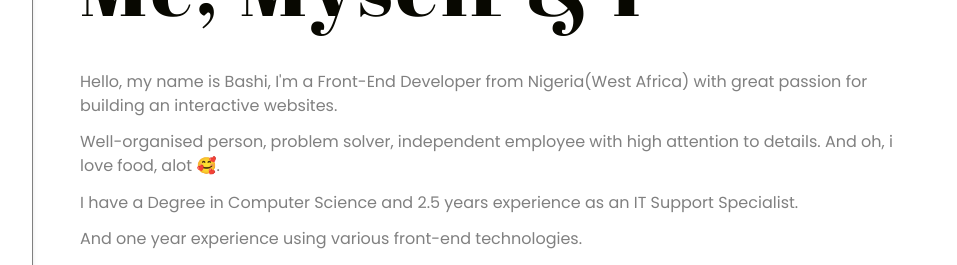
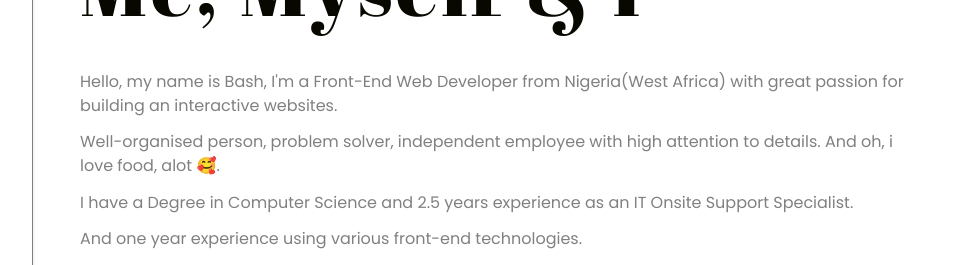
Before and after one commit to SharafaCode/protfolio, a React (Vite) app: page /about in a window 1280 px wide. Shown: the part 329-594 px from the top of the page, without its empty margins (307-1264 px from the left). Built offline with nearby package versions, Linux system fonts and the light colour scheme.

Commit message:
change made

```diff
--- a/src/conponents/About.jsx
+++ b/src/conponents/About.jsx
@@ -38,7 +38,7 @@ const About = () => {
                  <div className=' flex flex-col gap-5 text-gray_color text-sm'>
                     <p>
 
-                    Hello, my name is Bashi, I'm a Front-End Developer from Nigeria(West Africa) with great passion for building an interactive websites.
+                    Hello, my name is Bash, I'm a Front-End Web Developer from Nigeria(West Africa) with great passion for building an interactive websites.
 
                     </p>
 
@@ -47,7 +47,7 @@ const About = () => {
                     Well-organised person, problem solver, independent employee with high attention to details. And oh, i love food, alot 🥰.
                     </p>
                     <p>
-                    I have a Degree in Computer Science and 2.5 years experience as an IT Support Specialist.
+                    I have a Degree in Computer Science and 2.5 years experience as an IT Onsite Support Specialist.
                     </p>
                     <p>
                      And one year experience using various front-end technologies.
--- a/src/conponents/CTA.jsx
+++ b/src/conponents/CTA.jsx
@@ -35,8 +35,8 @@ const CTA = () => {
                             return (
                                 <React.Fragment key={index}>
                                     <div id='animateParent'>
-                                    <ul id='mobile-links-transition' onClick={()=> setMenuToggle(false)}>
-                                        <li className= ' cursor-pointer' >
+                                    <ul id='mobile-links-transition' >
+                                        <li className= ' cursor-pointer'>
                                             <NavLink to={item.path} className=' flex flex-col items-center justify-center' onClick={()=>{
                                                  setMenuToggle(false);
                                                  linksButton(index);
--- a/src/conponents/Skills.jsx
+++ b/src/conponents/Skills.jsx
@@ -15,7 +15,7 @@ const Skills = () => {
     exit={{scaleY: 0, opacity: 0}}
     transition={{duration:0.5}}
     className=' w-full min-h-screen  z-50' id='skills'>
-        <article className='w-90 m-auto flex flex-col pt-10  md:flex-row'>
+        <article className='w-90 m-auto flex flex-col pt-56  md:flex-row'>
             <div className=' flex flex-col gap-10 item-left justify-center lg:-translate-y-10 xl:lg:translate-y-8'>
                 <div>
                     <h1 className=' font-Abril text-1xl xs:text-2xl font-font-medium tracking-wide ss:text-5xl ss:tracking-widest'>
```
